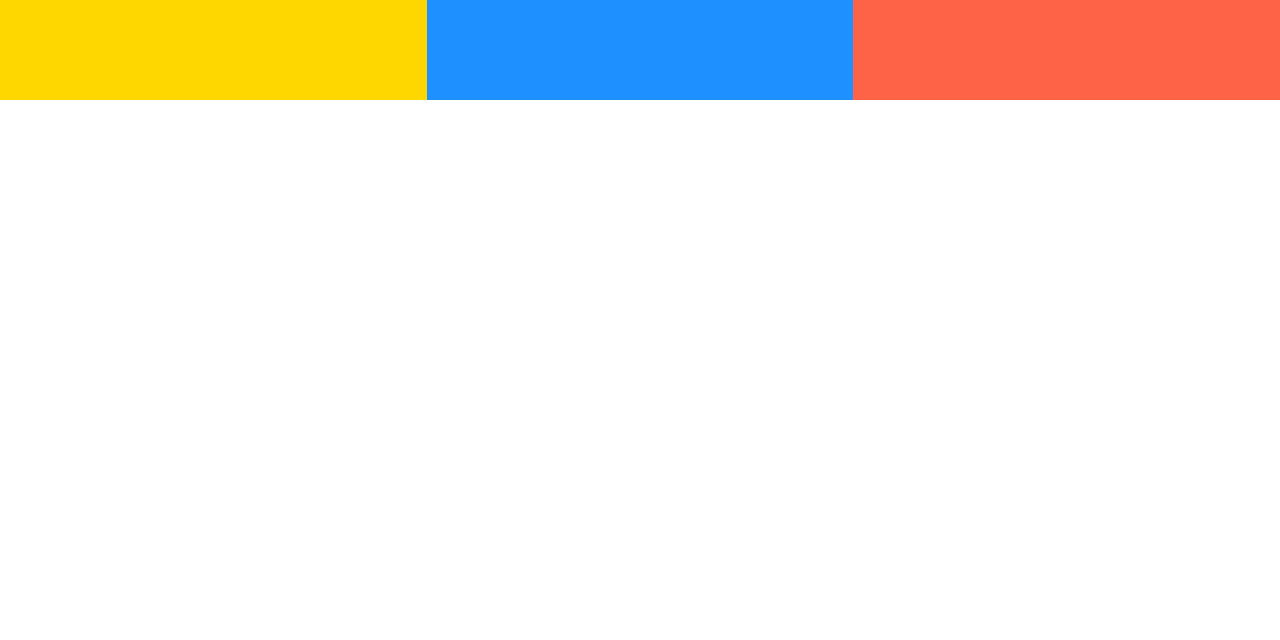
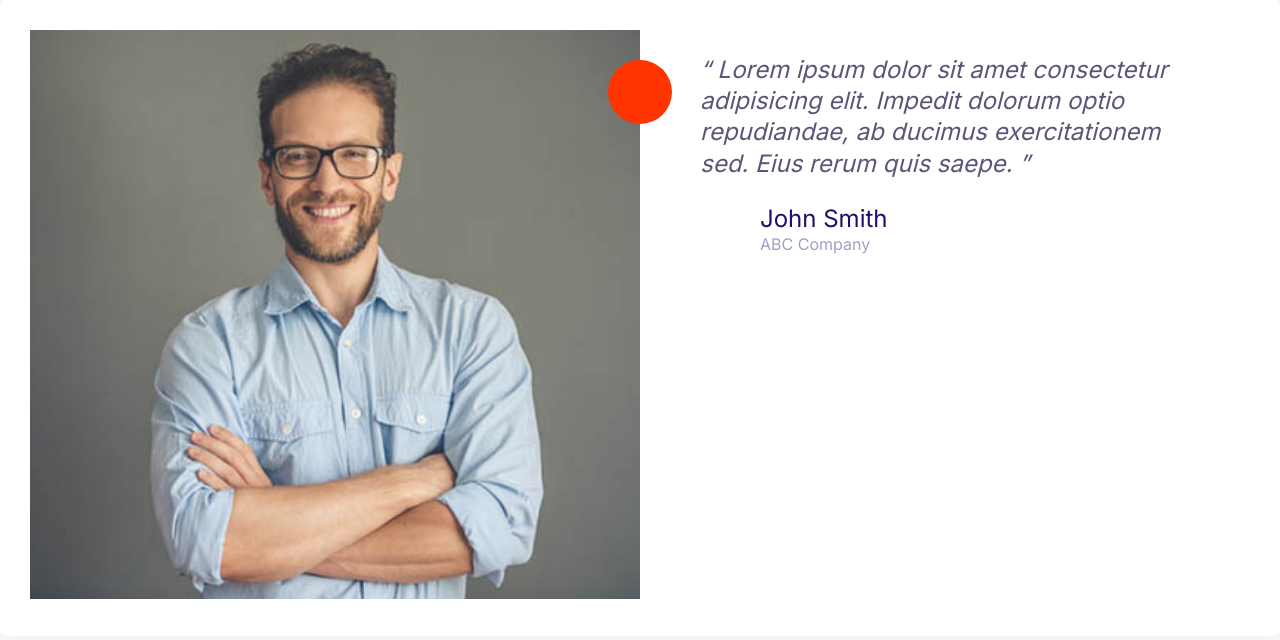
Before and after one commit to elainegrace/mosh-htmlcss, a plain HTML site: page index.html in a window 1280 px wide. Drawn offline with Linux system fonts and the light colour scheme.

Commit message:
Made testimonials.

```diff
--- a/css/styles.css
+++ b/css/styles.css
@@ -165,8 +165,16 @@ a {
   height: 40px;
 }
 
+.icon--small {
+  width: 30px;
+  height: 30px;
+}
+
 .icon--primary {
   fill: var(--color-primary);
+}
+.icon--white {
+  fill: #fff;
 }
 
 .icon-container {
@@ -177,6 +185,10 @@ a {
   display: inline-flex;
   justify-content: center;
   align-items: center;
+}
+
+.icon-container--accent {
+  background: var(--color-accent);
 }
 
 /* Buttons */
@@ -450,3 +462,41 @@ an image BEFORE the content of the
     grid-template-columns: 1fr 1fr 1fr;
   }
 }
+
+/* Testimonials */
+.testimonial {
+  padding: 3rem;
+}
+
+.testimonial__image {
+  position: relative;
+}
+
+.testimonial__image > img {
+  width: 100%;
+}
+
+.testimonial__image > .icon-container {
+  position: absolute;
+  right: -32px;
+  top: 3rem;
+}
+
+@media screen and (max-width: 770px) {
+  .testimonial__image > .icon-container {
+    position: absolute;
+    right: -28px;
+    top: 3rem;
+  }
+}
+
+@media screen and (min-width: 768px) {
+  .testimonial .quote,
+  .testimonial .quote__author {
+    font-size: 2.4rem;
+  }
+
+  .testimonial .quote {
+    margin-left: 6rem;
+  }
+}
--- a/index.html
+++ b/index.html
@@ -15,10 +15,39 @@
   </head>
 
   <body>
-    <grid class="grid grid--1x3">
-      <div style="background: gold; height: 100px"></div>
-      <div style="background: dodgerblue; height: 100px"></div>
-      <div style="background: tomato; height: 100px"></div>
-    </grid>
+    <div class="card testimonial">
+      <div class="grid grid--1x2">
+        <div class="testimonial__image">
+          <img src="images/testimonial.jpg" alt="A happy, smiling customer" />
+          <span class="icon-container icon-container--accent">
+            <svg class="icon--small icon--white">
+              <use xlink:href="images/sprite.svg#quotes"></use>
+            </svg>
+          </span>
+        </div>
+        <blockquote class="quote">
+          <p class="quote__text">
+            Lorem ipsum dolor sit amet consectetur adipisicing elit. Impedit
+            dolorum optio repudiandae, ab ducimus exercitationem sed. Eius rerum
+            quis saepe.
+          </p>
+
+          <footer>
+            <div class="media">
+              <div class="media__image">
+                <svg class="icon icon--primary quote__line">
+                  <use xlink:href="images/sprite.svg#line"></use>
+                </svg>
+              </div>
+
+              <div class="media__body">
+                <h3 class="media__title quote__author">John Smith</h3>
+                <p class="quote__organization">ABC Company</p>
+              </div>
+            </div>
+          </footer>
+        </blockquote>
+      </div>
+    </div>
   </body>
 </html>
```
Also changed, not shown: components/testimonials.html (added, +33 -0 lines), images/testimonial.jpg (added).
